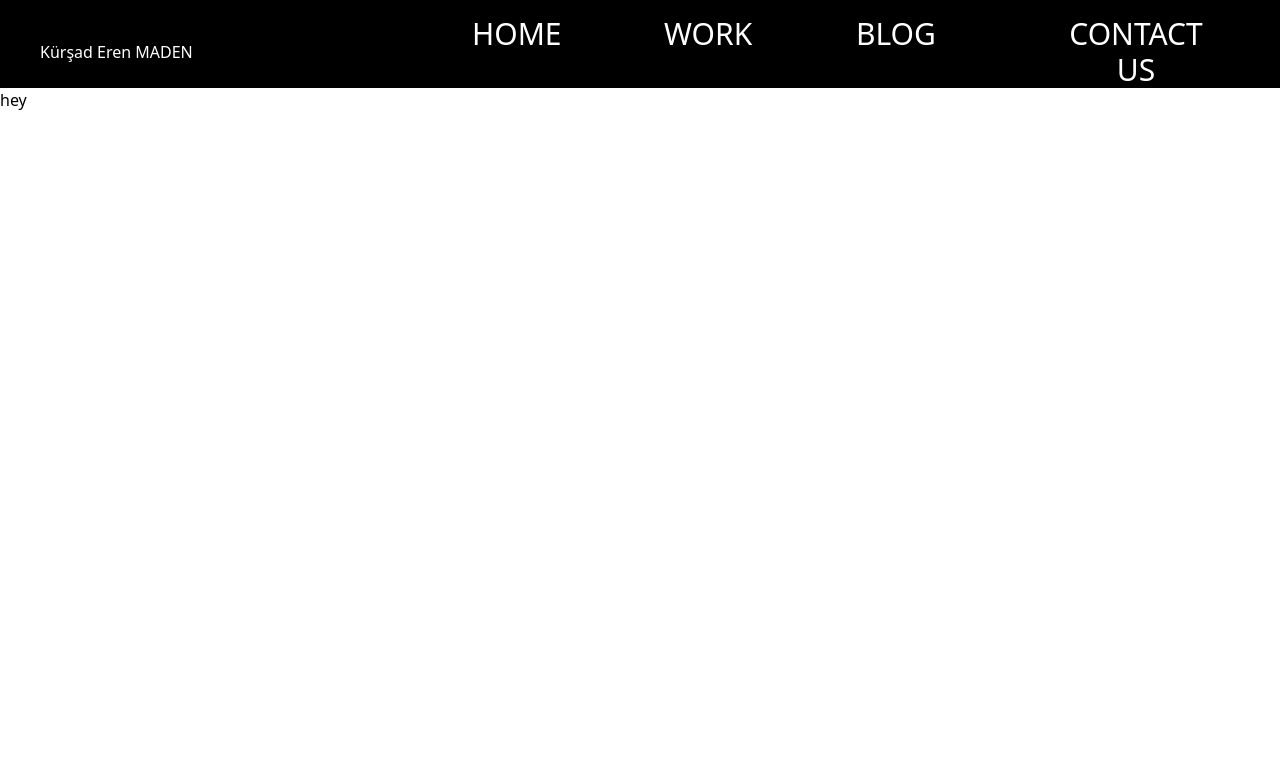
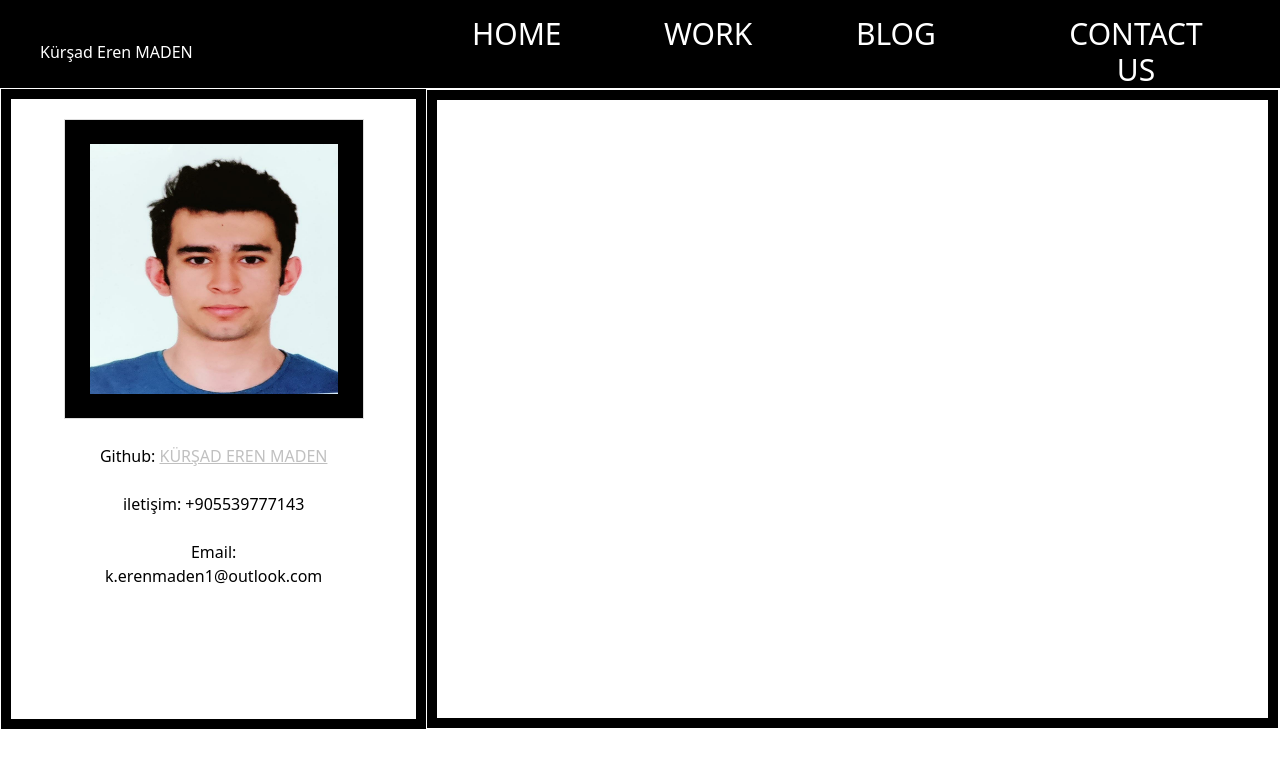
Before and after one commit to KursadEren/portfoly, a React (Create React App) app: page / in a window 1280 px wide. Shown: the top 768 px of the page. Built offline with nearby package versions, Linux system fonts and the light colour scheme.

Commit message:
update left and content component

```diff
--- a/src/HomeScreen.js
+++ /dev/null
@@ -1,17 +0,0 @@
-
-import Content from "./component/Content";
-function HOME() {
-    return (
-      <div className="flex flex-1 flex-col">
-
-
-
-           <div className="">
-           <Content/>
-
-           </div>
-
-      </div>
-    );
-  }
-  export default HOME;
--- /dev/null
+++ b/src/Screen/HomeScreen.js
@@ -0,0 +1,45 @@
+import React from "react";
+import Content from "../component/Content";
+import Left from "../component/Left";
+
+function HOME() {
+  return (
+    <div className="Home-Container">
+      <div className="Left-Container">
+        <Left />
+      </div>
+      <div className="Content-Container">
+        <Content />
+      </div>
+
+      <style jsx>
+        {`
+          .Home-Container {
+            display: flex;
+            flex-direction: column; /* Ekran boyutu düşükse alt alta sırala */
+            border: 1px solid white;
+            justify-content: space-around;
+          }
+
+          @media (min-width: 768px) {
+            /* Ekran boyutu 768 pikselden büyükse yan yana sırala */
+            .Home-Container {
+              flex-direction: row;
+            }
+          }
+
+          .Left-Container {
+            flex: 1;
+          }
+
+          .Content-Container {
+            flex: 2;
+            border: 1px solid white;
+          }
+        `}
+      </style>
+    </div>
+  );
+}
+
+export default HOME;
--- a/src/component/Content.js
+++ b/src/component/Content.js
@@ -1,15 +1,22 @@
-import React, { useState } from 'react';
+import React from 'react';
 
 function Content() {
 
   return(
-    <div className='flex '>
-      <div className=' flex-1 '>
-        <div className='text-black h-full w-full'>
-           hey
-        </div>
+    <div className='Content-container'>
+      hey
+     <style jsx>
+      {`
 
-      </div>
+        .Content-container{
+          width:100%;
+          height:100%;
+          border:10px solid #000000;
+
+        }
+
+      `}
+     </style>
     </div>
   );
 }
--- /dev/null
+++ b/src/component/Left.js
@@ -0,0 +1,80 @@
+import React from 'react';
+
+export default function Left() {
+  return (
+    <div className='Left-container'>
+       <div className='left-1'>
+           <div className='left-img'>
+           <a><img  src="./kursaderen.jpg" alt=''/></a>
+           </div>
+
+       </div>
+       <style jsx>{`
+
+       .Left-container{
+        display:flex;
+        flex-direction:column;
+        width:100%;
+        border:10px solid #000000;
+        height:100%;
+        justify-content:space-around;
+        align-items:center;
+       }
+       .left-1{
+
+        background:#000000;
+        margin-top:20px;
+        display:flex;
+        width:300px;
+        height:300px;
+        border: 1px solid #ddd;
+        justify-content:center;
+        align-items:center;
+       }
+       .left-img img{
+        display:flex;
+        width:250px;
+        height:250px;
+       }
+       .left-img{
+        display:flex;
+        background:white;
+        justify-content:center;
+        align-items:center;
+        width:250px;
+        height:250px;
+        border : 1px solid #000000;
+       }
+       .left-info{
+        width:300px;
+        height:300px;
+        text-align:center;
+        padding:25px;
+        color:#000000;
+       }
+       .github-link {
+        text-decoration: underline;
+        color:#7777;
+
+       }
+       .github-link:hover{
+        color:#000000;
+       }
+       `}
+
+       </style>
+
+       <div className='left-info'>
+              <ul>
+                <li>
+
+                 <a> Github: <a className='github-link' href='https://github.com/KursadEren'> KÜRŞAD EREN MADEN</a></a><br/><br/>
+                 <a> iletişim: +905539777143 </a>  <br/><br/>
+                 <a> Email: k.erenmaden1@outlook.com </a>
+                </li>
+              </ul>
+
+           </div>
+    </div>
+  )
+}
```
Also changed, not shown: src/App.js (+4 -5 lines), public/kursaderen.jpg (added), src/Screen/AboutScreen.js (renamed from src/AboutScreen.js), src/Screen/ContactScreen.js (renamed from src/ContactScreen.js), src/Screen/WorkScreen.js (renamed from src/WorkScreen.js).
